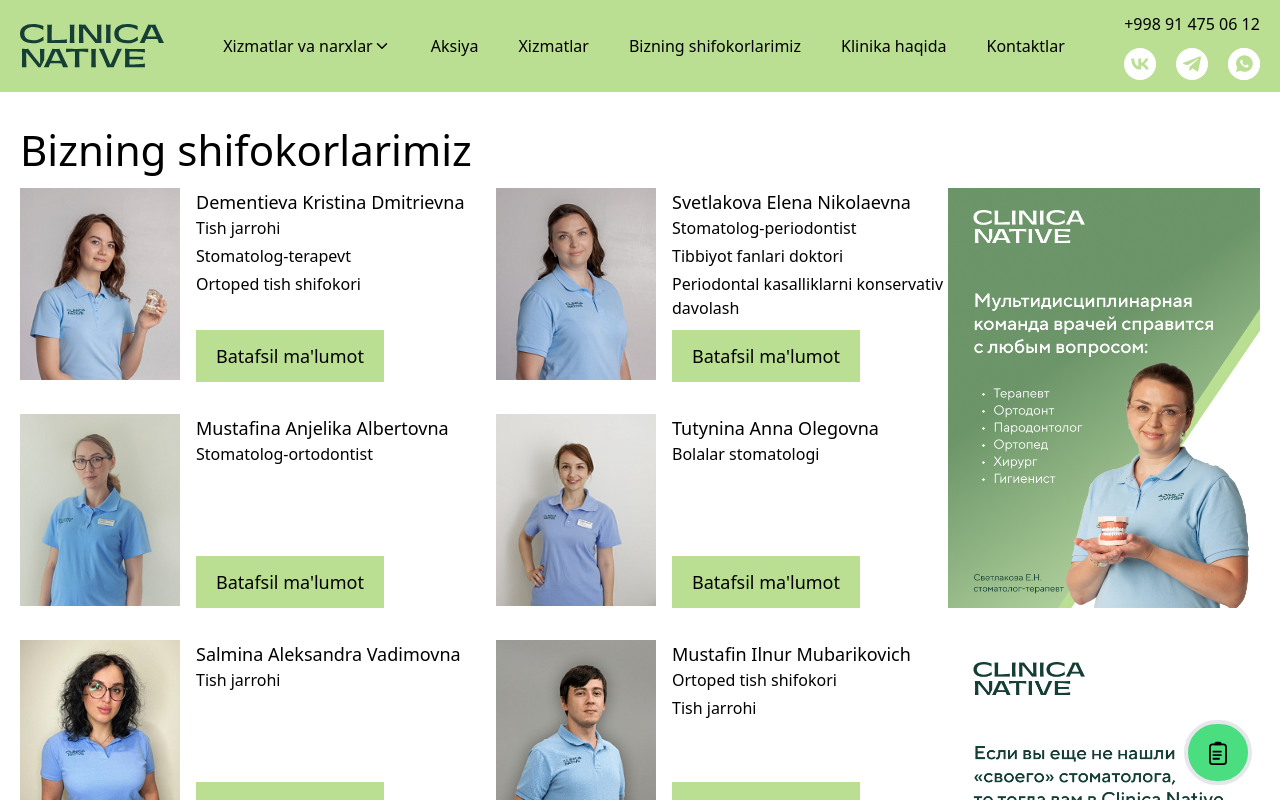
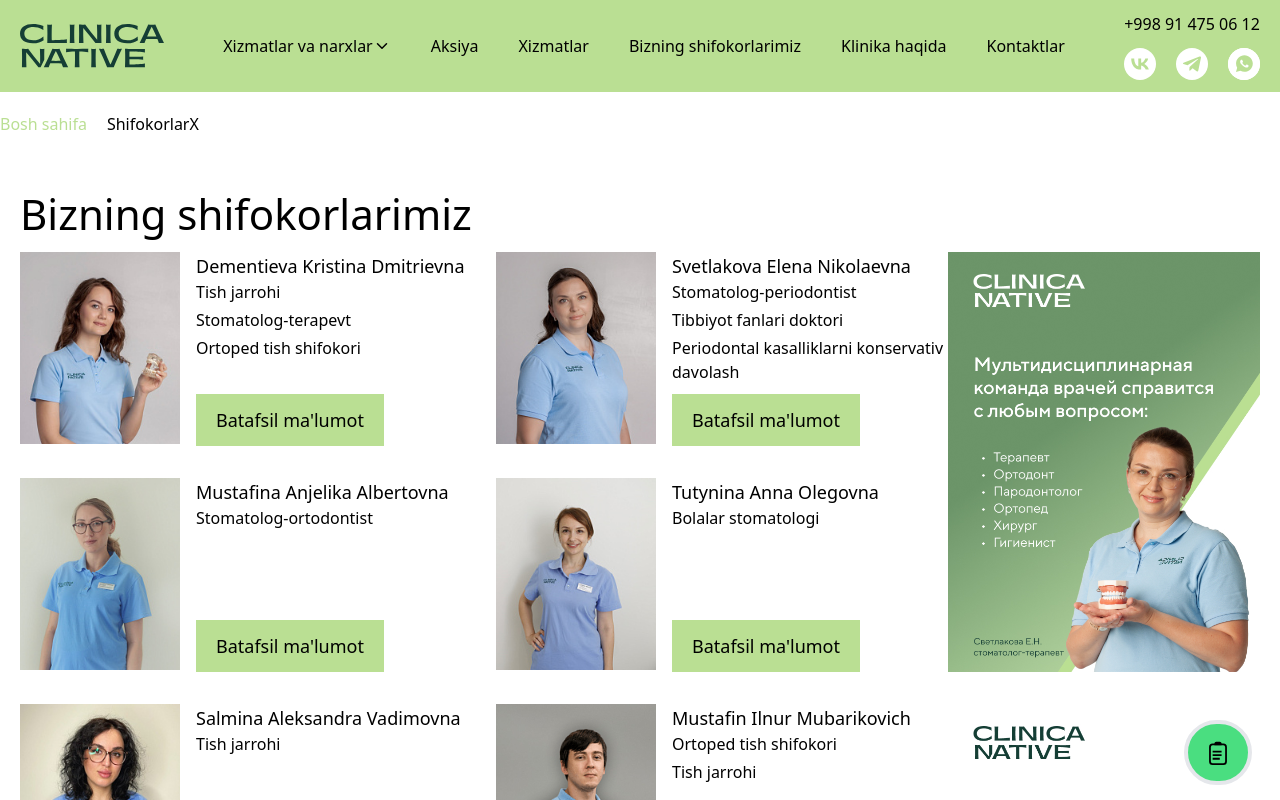
Before and after one commit to muhammadazizbek006/Clinica, a React (Vite) app: page /ShifokorlarX in a window 1280 px wide. Shown: the top 800 px of the page. Built offline with nearby package versions, Linux system fonts and the light colour scheme.

Commit message:
add breadcrupmps

```diff
--- a/src/App.jsx
+++ b/src/App.jsx
@@ -96,13 +96,13 @@ const App = () => {
         <Route path="/diga/:yonalishi" element={<DiagnostikaDetail/>}/>
 
         <Route path="/Aktsiya" element={<Aktsiya/>}/>
-        <Route path="/Akt/:nomi" element={<AktsiyaDetail/>}/>
+        <Route path="/Aktsiya/:nomi" element={<AktsiyaDetail/>}/>
 
 
         <Route path="/barchaxizmatlar" element={<Barchaxizmatlar/>}/>
 
         <Route path="/ShifokorlarX" element={<ShifokorlarX/>}/>
-        <Route path="/detail/:name" element={<ShifokorlarXDetail/>}/>
+        <Route path="/shifokorlarx/:name" element={<ShifokorlarXDetail/>}/>
 
         <Route path="/implantatsiya" element={<Implantatsiya/>}/>
         <Route path="/implant/:yonalishi" element={<ImplantatsiyaDetail/>}/>
--- a/src/components/Breadcrumps.jsx
+++ b/src/components/Breadcrumps.jsx
@@ -1,40 +1,40 @@
-// import React from "react";
-// import { Link, useLocation } from "react-router-dom";
+import React from "react";
+import { Link, useLocation } from "react-router-dom";
 
-// const Breadcrumps = () => {
-//   const location = useLocation();
-//   const pathe = location.pathname.replaceAll("%20", " ");
-//   location.pathname = pathe;
-//   const path = location.pathname.split("/");
-//   const filterArr = path.filter(
-//     (path) =>
-//       path !== "" && path !== "sotib-olish" && path !== "sale" && path !== "car"
-//   );
-//   return (
-//     <div className="w-full flex items-center justify-center">
-//       <ul className="flex space-x-5 vercel my-5 w-[96%] xl:w-[1300px]">
-//         <li>
-//           <Link to={"/"} className="text-header">
-//             Bosh sahifa
-//           </Link>
-//         </li>
+const Breadcrumps = () => {
+  const location = useLocation();
+  const pathe = location.pathname.replaceAll("%20", " ");
+  location.pathname = pathe;
+  const path = location.pathname.split("/");
+  const filterArr = path.filter(
+    (path) =>
+      path !== "" && path !== "sotib-olish" && path !== "sale" && path !== "car"
+  );
+  return (
+    <div className="w-full flex items-center justify-center">
+      <ul className="flex space-x-5 vercel my-5 w-[96%] xl:w-[1300px]">
+        <li>
+          <Link to={"/"} className="text-header">
+            Bosh sahifa
+          </Link>
+        </li>
 
-//         {filterArr.map((path, index) => {
-//           return (
-//             <li key={index}>
-//               {index !== filterArr.length - 1 ? (
-//                 <Link className="text-header" to={path}>
-//                   {`${path}`}
-//                 </Link>
-//               ) : (
-//                 path
-//               )}
-//             </li>
-//           );
-//         })}
-//       </ul>
-//     </div>
-//   );
-// };
+        {filterArr.map((path, index) => {
+          return (
+            <li key={index}>
+              {index !== filterArr.length - 1 ? (
+                <Link className="text-header" to={path}>
+                  {`${path}`}
+                </Link>
+              ) : (
+                path
+              )}
+            </li>
+          );
+        })}
+      </ul>
+    </div>
+  );
+};
 
-// export default Breadcrumps;
+export default Breadcrumps;
--- a/src/layouts/MainLayout.jsx
+++ b/src/layouts/MainLayout.jsx
@@ -5,7 +5,7 @@ import Footer from "../components/Footer";
 import Modal from "../components/Home/Modal";
 import Cta from '../components/Home/Cta'
 
-// import Breadcrumps from "../components/Breadcrumps";
+import Breadcrumps from "../components/Breadcrumps";
 
 const MainLayout = () => {
   const location = useLocation();
@@ -44,7 +44,7 @@ const MainLayout = () => {
       </div>
 
       <Header setopen={setopen} />
-      {/* { path !== "/" && <Breadcrumps />} */}
+      { path !== "/" && <Breadcrumps />}
       <Modal className="fixed" />
       <main className="grow">
         <Outlet />
--- a/src/pages/aktsiya/Aktsiya.jsx
+++ b/src/pages/aktsiya/Aktsiya.jsx
@@ -12,7 +12,7 @@ const Aktsiya = () => {
                     { Aksiya.map((e)=>{
                         return(
                             <li key={e.id}>
-                               <Link className='flex flex-col justify-center items-center text-center sm:items-start sm:text-start lg:flex-row'  to={`/Akt/${e.nomi}`}>
+                               <Link className='flex flex-col justify-center items-center text-center sm:items-start sm:text-start lg:flex-row'  to={`/Aktsiya/${e.nomi}`}>
                                    <img width={208} height={240} className='w-52  h-60  sm:mr-10  object-cover' src={e.img} alt="#" />
 
                                    <div>
--- a/src/pages/biznishifokorlar/ShifokorlarX.jsx
+++ b/src/pages/biznishifokorlar/ShifokorlarX.jsx
@@ -21,8 +21,8 @@ const ShifokorlarX = () => {
                 shifokorlar.map((e)=>{
                   return(
                     <li key={e.id} className='flex justify-center md:justify-start'>
-                          <Link  to={`/detail/${e.name}`} className='flex flex-col items-center w-full h-full text-center md:text-start md:items-start  md:flex-row   '>
-                            <img className=' w-60  md:w-40 h-48 md:mr-2 lg:mr-4 object-cover' width={150} height={190} src={e.img} alt="" />
+                          <Link  to={`/shifokorlarx/${e.name}`} className='flex flex-col items-center w-full h-full text-center md:text-start md:items-start  md:flex-row   '>
+                            <img className=' w-60  md:w-40 h-48 md:mr-2 lg:mr-4 object-cover' width={150} height={190} src={e.img} alt={e.name} />
                             {/* right */}
                             <div className='flex flex-col text-center md:text-start h-full justify-between  max-w-72'>
                               <h3 className=' text-base lg:text-lg font-medium  '>{e.name}</h3>
@@ -33,7 +33,7 @@ const ShifokorlarX = () => {
                               </div>
 
                               <div className='mt-auto inline-block w-full '>
-                                  <Link to={`/detail/${e.name}`} className='text-lg font-medium bg-header py-3 md:px-3 lg:px-5 max-md:w-full inline-block  hover:bg-online-zakaz hover:text-white duration-300'>Batafsil ma'lumot</Link>
+                                  <Link to={`/shifokorlarx/${e.name}`} className='text-lg font-medium bg-header py-3 md:px-3 lg:px-5 max-md:w-full inline-block  hover:bg-online-zakaz hover:text-white duration-300'>Batafsil ma'lumot</Link>
                                 </div>
                             </div>
                           </Link>
```
